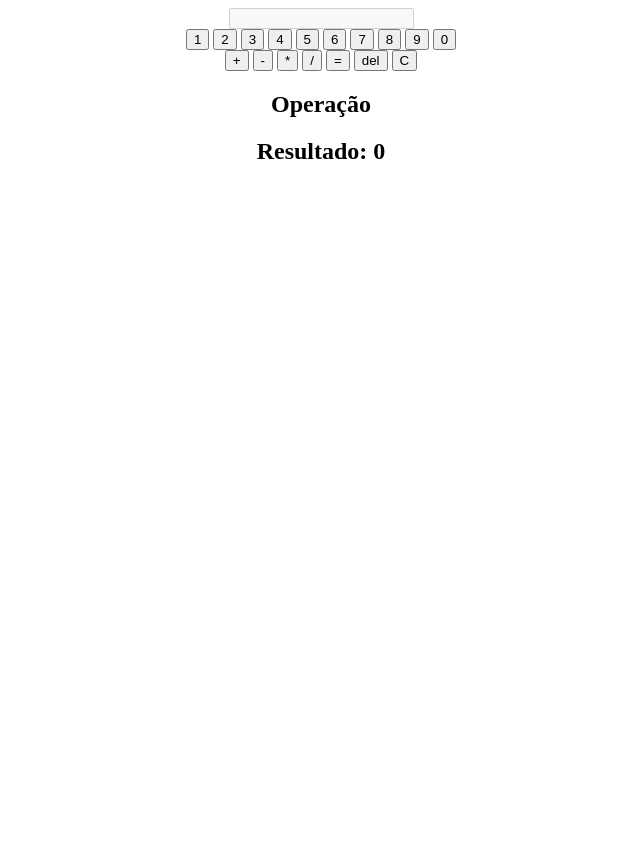
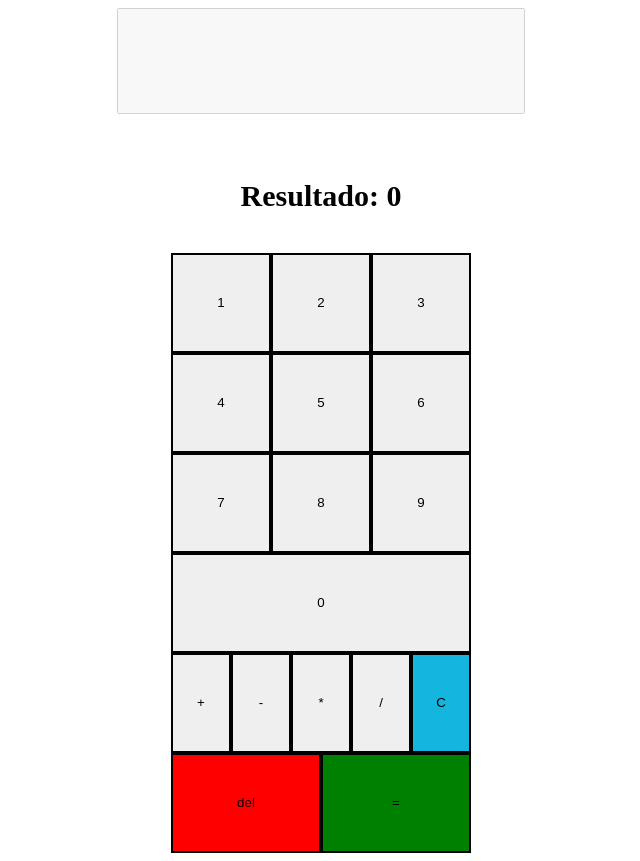
Before and after one commit to lucasbrittop/calculadora, a plain HTML site: page index.html in a window 1280 px wide. Shown: the whole page, without its empty margins (319-959 px from the left). Before the commit the page ends 800 px from the top, so only its background shows below. Drawn offline with Linux system fonts and the light colour scheme.

Commit message:
update(interface/correção)

```diff
--- a/css/style.css
+++ b/css/style.css
@@ -2,10 +2,63 @@ body{
     text-align: center;
 }
 
-#numbox{
-    width: 100%;
-    height: 100vh;
+#display{
+    margin-bottom: 2em;
+    width: 20em;
+    height: 5em;
+    font-size: 20px;
+}
+
+#resultBox{
+    margin-bottom: 2em;
+    font-size: 20px;
+}
+
+#del{
+    background-color: red;
+}
+
+#btnEqual{
+    background-color: green;
+}
+
+#btnClear{
+    background-color: rgb(20, 182, 223);
+}
+
+#btnBox{
     display: flex;
-    justify-content: center;
-    align-items: center;
+    width: 300px;
+    margin: 0;
+    flex-direction: row;
+    flex-wrap: wrap;
+    position: relative;
+    margin: 0 auto;
+    text-align: center;
 }
+
+.box{
+    height: 100px;
+    border: 2px solid black;
+    box-sizing: border-box;
+    flex: 1 1 33%;
+}
+
+.operation{
+    height: 100px;
+    border: 2px solid black;
+    box-sizing: border-box;
+    flex: 1 1 20%;
+    width: 50px;
+}
+
+#operationBox{
+    display: flex;
+    width: 300px;
+    margin: 0;
+    flex-direction: row;
+    flex-wrap: wrap;
+    position: relative;
+    margin: 0 auto;
+    text-align: center;
+}
--- a/index.html
+++ b/index.html
@@ -11,36 +11,36 @@
         <input type="text" id="display" disabled>
     </div>
 
+       <div id="resultBox">
+        <h2>Resultado: <span id="result">0</span></h2>
+    </div>
+
     <div id="btnBox">
-        <button id="btn1">1</button>
-        <button id="btn2">2</button>
-        <button id="btn3">3</button>
-        <button id="btn4">4</button>
-        <button id="btn5">5</button>
-        <button id="btn6">6</button>
-        <button id="btn7">7</button>
-        <button id="btn8">8</button>
-        <button id="btn9">9</button>
-        <button id="btn0">0</button>
+        <button class = "box" id="btn1">1</button>
+        <button class = "box" id="btn2">2</button>
+        <button class = "box" id="btn3">3</button>
+        <button class = "box" id="btn4">4</button>
+        <button class = "box" id="btn5">5</button>
+        <button class = "box" id="btn6">6</button>
+        <button class = "box" id="btn7">7</button>
+        <button class = "box" id="btn8">8</button>
+        <button class = "box" id="btn9">9</button>
+        <button class = "box" id="btn0">0</button>
     <div>
 
     <div id="operationBox">
-        <button id="btnPlus">+</button>
-        <button id="btnMinus">-</button>
-        <button id="btnMultiply">*</button>
-        <button id="btnDivide">/</button>
-        <button id="btnEqual">=</button>
-        <button id="del">del</button>
-        <button id="btnClear">C</button>
+        <button class= "operation" id="btnPlus">+</button>
+        <button class= "operation" id="btnMinus">-</button>
+        <button class= "operation" id="btnMultiply">*</button>
+        <button class= "operation" id="btnDivide">/</button>
+        <button class= "operation" id="btnClear">C</button>
+        <button class= "operation" id="del">del</button>
+        <button class= "operation" id="btnEqual">=</button>
     </div>
 
-    <div id="operaçãoBox">
-        <h2 id="choice">Operação<h2>
-     </div>
 
-    <div id="resultBox">
-        <h2>Resultado: <span id="result">0</span></h2>
-    </div>
+
+
 
 
     <script src="javascript/script.js"></script>
--- a/javascript/script.js
+++ b/javascript/script.js
@@ -1,6 +1,4 @@
 let displayValue = '';
-let operator = '';
-let numns = [];
 let display = document.getElementById('display');
 
 let somar = document.getElementById('btnPlus');
@@ -8,10 +6,7 @@ let subtrair = document.getElementById('btnMinus');
 let multiplicar = document.getElementById('btnMultiply');
 let dividir = document.getElementById('btnDivide');
 
-
 let del = document.getElementById('del');
-
-
 
 let botao1 = document.getElementById('btn1');
 let botao2 = document.getElementById('btn2');
@@ -27,17 +22,25 @@ let botao0 = document.getElementById('btn0');
 let igual = document.getElementById('btnEqual');
 let clear = document.getElementById('btnClear');
 
-let choice = document.getElementById('choice');
+// Função para atualizar o display
+function updateDisplay(value) {
+    // Verifica se o último caractere no display é um operador
+    let lastChar = display.value.charAt(display.value.length - 1);
 
-function updateDisplay(value) {
-    display.value += value
+    // Se o último caractere for um operador e o valor inserido também for um operador, não faz nada
+    if (['+', '-', '*', '/'].includes(lastChar) && ['+', '-', '*', '/'].includes(value)) {
+        return;
+    }
+
+    display.value += value;  // Se não houver operadores consecutivos, adiciona o valor ao display
 }
 
+// Função para apagar o último caractere
 function delDisplay() {
     display.value = display.value.slice(0, -1);
-    numns.pop();
 }
 
+// Adiciona eventos aos botões numéricos
 botao1.addEventListener('click', function() {
     updateDisplay('1');
 });
@@ -78,87 +81,45 @@ botao0.addEventListener('click', function() {
     updateDisplay('0');
 });
 
-
+// Evento para o botão de apagar
 del.addEventListener('click', function() {
     delDisplay();
 });
 
+// Adiciona eventos aos botões de operação
+somar.addEventListener('click', function() {
+    updateDisplay('+');
+});
 
-botao1.addEventListener('click', function(){
-    numns.push(1)
-})
+subtrair.addEventListener('click', function() {
+    updateDisplay('-');
+});
 
-botao2.addEventListener('click', function(){
-    numns.push(2)
-})
+multiplicar.addEventListener('click', function() {
+    updateDisplay('*');
+});
 
-botao3.addEventListener('click', function(){
-    numns.push(3)
-})
+dividir.addEventListener('click', function() {
+    updateDisplay('/');
+});
 
-botao4.addEventListener('click', function(){
-    numns.push(4)
-})
-
-botao5.addEventListener('click', function(){
-    numns.push(5)
-})
-
-botao6.addEventListener('click', function(){
-    numns.push(6)
-})
-
-botao7.addEventListener('click', function(){
-    numns.push(7)
-})
-
-botao8.addEventListener('click', function(){
-    numns.push(8)
-})
-
-botao9.addEventListener('click', function(){
-    numns.push(9)
-})
-
-botao0.addEventListener('click', function(){
-    numns.push(0)
-})
-
-
-
-
-somar.addEventListener('click', function(){
-    operator = 1;
-    updateDisplay('+');
-})
-
-subtrair.addEventListener('click', function(){
-    operator = 2;
-    updateDisplay('-');
-})
-
-multiplicar.addEventListener('click', function(){
-    operator = 3;
-    updateDisplay('*');
-})
-
-dividir.addEventListener('click', function(){
-    operator = 4;
-    updateDisplay('/');
-})
-
-
+// Função para calcular o resultado
 function calculate() {
-        let result = eval(display.value);
-        display.value = result;
+    try {
+        let result = eval(display.value);  // Avalia a expressão no display
+        display.value = result;  // Exibe o resultado no display
         displayValue = result.toString();
+    } catch (e) {
+        display.value = 'Erro';  // Exibe erro se a expressão for inválida
+    }
 }
 
+// Evento do botão igual
 igual.addEventListener('click', function() {
     calculate();
-
 });
 
+// Evento do botão de limpar
 clear.addEventListener('click', function() {
-    display.value = '';
-})
+    display.value = '';  // Limpa o display
+});
```
